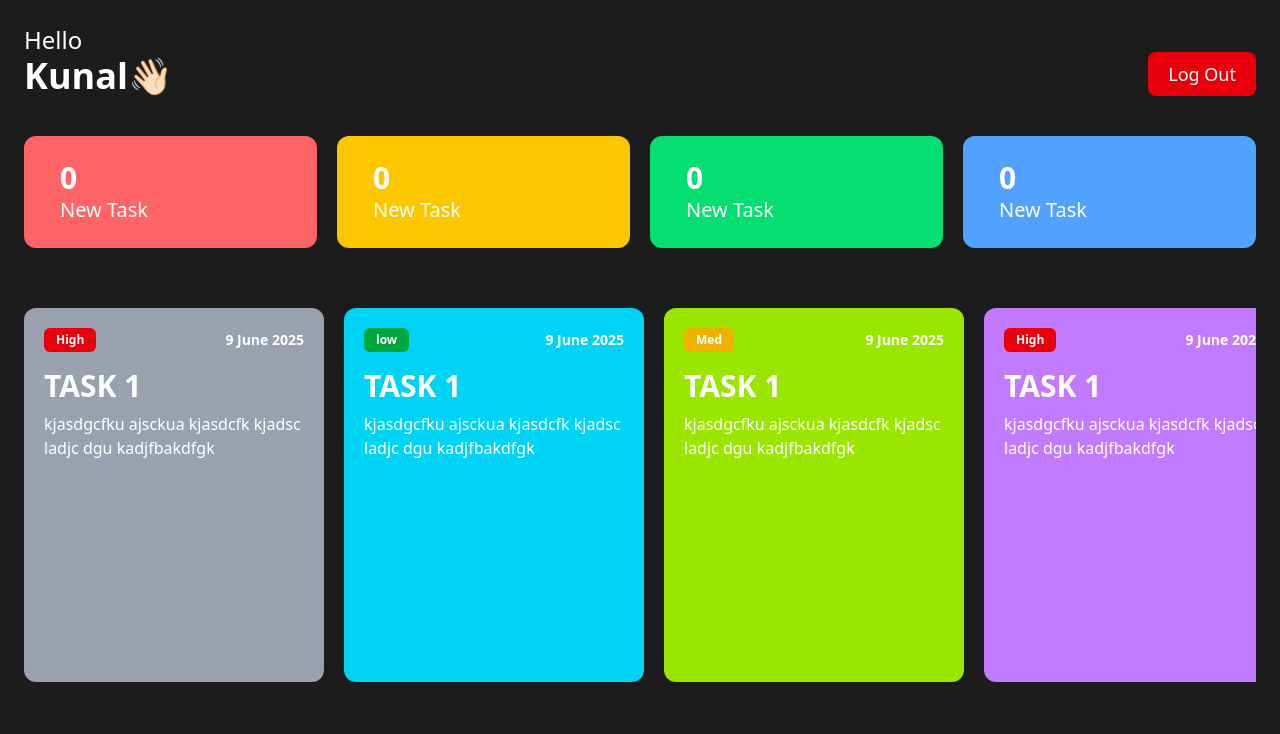
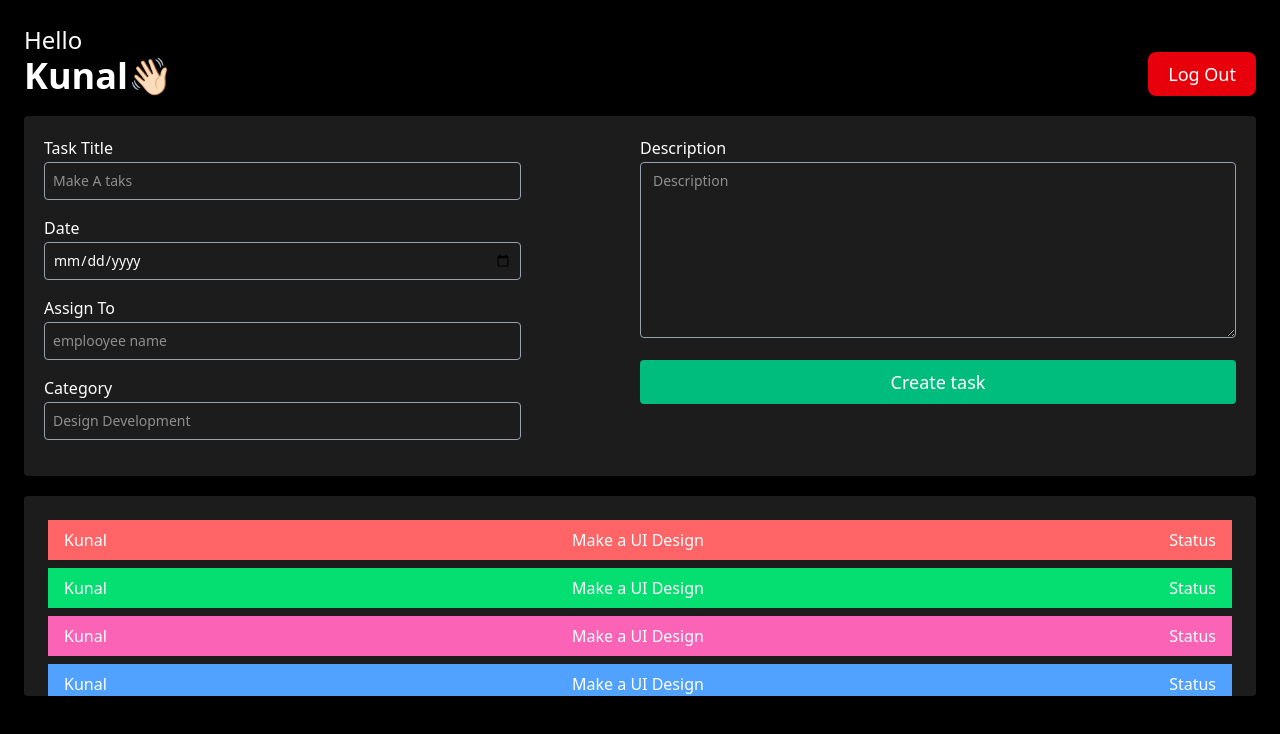
Before and after one commit to pandeykunal57/Employee-Task-Management, a React (Vite) app: page / in a window 1280 px wide. Shown: the top 734 px of the page. Built offline with nearby package versions, Linux system fonts and the light colour scheme.

Commit message:
Admin Dash UI Added

```diff
--- a/src/App.jsx
+++ b/src/App.jsx
@@ -1,14 +1,15 @@
 import React from 'react'
 import Login from './components/Auth/Login'
 import EmployeeDashboard from './components/Dashboard/EmployeeDashboard'
+import AdminDashboard from './components/Dashboard/AdminDashboard'
 
 const App = () => {
   return (
     <>
 
     {/* <Login/> */}
-    <EmployeeDashboard/>
-
+    {/* <EmployeeDashboard/> */}
+    <AdminDashboard/>
 
 
 
--- a/src/components/Dashboard/AdminDashboard.jsx
+++ b/src/components/Dashboard/AdminDashboard.jsx
@@ -0,0 +1,17 @@
+import React from 'react'
+import Header from './Common/Header'
+import CreateTask from './Common/CreateTask'
+import AllTasks from './Common/AllTasks'
+
+const AdminDashboard = () => {
+	return (
+		 <div className='p-6' >
+			<Header />
+			<CreateTask/>
+			<AllTasks/>
+
+		</div>
+	)
+}
+
+export default AdminDashboard
--- /dev/null
+++ b/src/components/Dashboard/Common/AllTasks.jsx
@@ -0,0 +1,35 @@
+import React from 'react'
+
+const AllTasks = () => {
+  return (
+    <div className='bg-[#1c1c1c]  rounded p-6 mt-5 h-50  overflow-auto'>
+        <div className='bg-red-400 mb-2 py-2 px-4 flex justify-between'>
+            <h2>Kunal</h2>
+            <h3>Make a UI Design</h3>
+            <h5>Status</h5>
+        </div>
+        <div className='bg-green-400 mb-2 py-2 px-4 flex justify-between'>
+            <h2>Kunal</h2>
+            <h3>Make a UI Design</h3>
+            <h5>Status</h5>
+        </div>
+        <div className='bg-pink-400 mb-2 py-2 px-4 flex justify-between'>
+            <h2>Kunal</h2>
+            <h3>Make a UI Design</h3>
+            <h5>Status</h5>
+        </div>
+        <div className='bg-blue-400 mb-2 py-2 px-4 flex justify-between'>
+            <h2>Kunal</h2>
+            <h3>Make a UI Design</h3>
+            <h5>Status</h5>
+        </div>
+        <div className='bg-purple-400 mb-2 py-2 px-4 flex justify-between'>
+            <h2>Kunal</h2>
+            <h3>Make a UI Design</h3>
+            <h5>Status</h5>
+        </div>
+    </div>
+  )
+}
+
+export default AllTasks
--- /dev/null
+++ b/src/components/Dashboard/Common/CreateTask.jsx
@@ -0,0 +1,41 @@
+import React from 'react'
+
+const CreateTask = () => {
+  return (
+    <div className='p-5 bg-[#1c1c1c] mt-5 rounded'>
+				<form  className='flex flex-wrap w-full items-start justify-between'>
+					<div className='w-1/2'>
+						<div>
+						<h3 className='text-md text-gray-300 mb-0.5'>Task Title</h3>
+						<input className='text-sm py-2 px-2 w-4/5 rounded outline-none bg-transparent border-[1px] border-gray-400 mb-4' type="text" placeholder='Make A taks' />
+						</div>
+						<div>
+							<h3 className='text-md text-gray-300 mb-0.5'>Date</h3>
+							<input className='text-sm py-2 px-2 w-4/5 rounded outline-none bg-transparent border-[1px] border-gray-400 mb-4' type='date' />
+						</div>
+						<div>
+							<h3 className='text-md text-gray-300 mb-0.5'>Assign To</h3>
+							<input className='text-sm py-2 px-2 w-4/5 rounded outline-none bg-transparent border-[1px] border-gray-400 mb-4' type="text" placeholder='emplooyee name' />
+						</div>
+						<div>
+							<h3 className='text-md text-gray-300 mb-0.5'>Category</h3>
+							<input className='text-sm py-2 px-2 w-4/5 rounded outline-none bg-transparent border-[1px] border-gray-400 mb-4' type="text " placeholder='Design Development' />
+						</div>
+					</div>
+					<div className='w-1/2'>
+						<h3 className='text-md text-gray-300 mb-0.5'>Description</h3>
+						<textarea className='w-full h-44 text-sm py-2 px-3 rounded outline-none bg-transparent border-[1px] border-gray-400' placeholder='Description' name="" id="" cols="30" rows="10"></textarea>
+						<button className='bg-emerald-500 py-2 hover:bg-emerald-600 px-5 rounded text-lg mt-4 justify-center w-full '>Create task</button>
+					</div>
+
+
+
+
+
+				</form>
+
+			</div>
+  )
+}
+
+export default CreateTask
```
